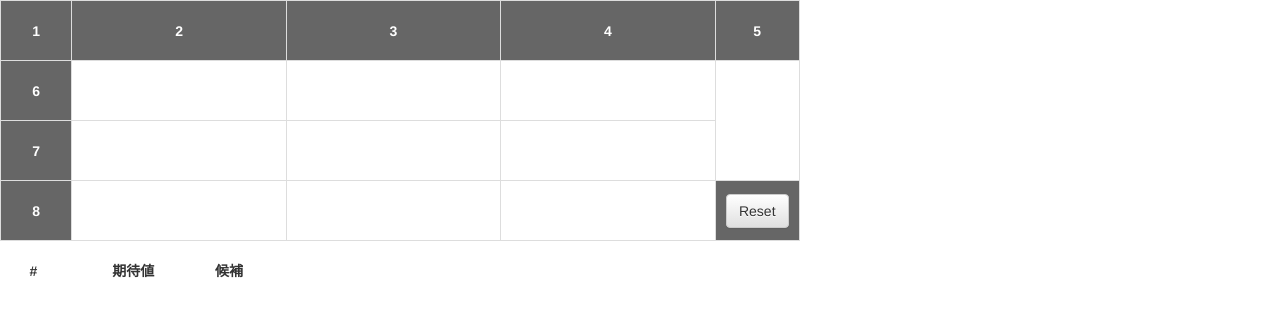
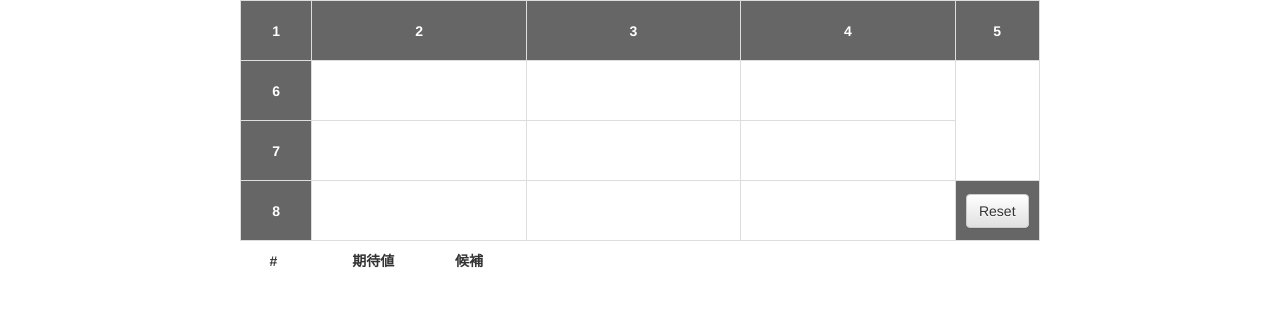
Before and after one commit to annie-sw/ffxiv-minikuji, a Vue app: page / in a window 1280 px wide. Shown: the top 316 px of the page. Built offline with nearby package versions, Linux system fonts and the light colour scheme.

Commit message:
スタイルシート修正

```diff
--- a/src/components/ExpectedTable.vue
+++ b/src/components/ExpectedTable.vue
@@ -61,6 +61,7 @@ export default {
     text-align: center;
 }
 #expected-table {
+    margin: 10px auto;
     max-width: 800px;
 }
 </style>
--- a/src/components/NumberPanels.vue
+++ b/src/components/NumberPanels.vue
@@ -30,11 +30,10 @@ export default {
 }
 #number-panels ul {
 	position: relative;
-	left: 50%;
-	float: left;
-	max-width: 600px;
 	width: 100%;
 	height: 100%;
+	margin: 0 auto;
+	max-width: 600px;
 }
 #number-panels ul li{
 	position: relative;
@@ -42,7 +41,6 @@ export default {
 	margin: 1% 1% 0% 0%;
 	border: 1px solid;
 	width: 30%;
-	left: -52%;
 	float: left;
 	list-style: none;
 	text-align: center;
--- a/src/components/ScratchBoard.vue
+++ b/src/components/ScratchBoard.vue
@@ -159,11 +159,11 @@ export default {
     height: 60px;
 }
 #scratch-board td {
-    height: 60px;
     text-align: center;
     vertical-align: middle;
 }
 #scratch-board {
+    margin: 0 auto;
     max-width: 800px;
     /* position: relative; */
 }
```
Also changed, not shown: 13 other files (tests, documents, lock files or other folders).
